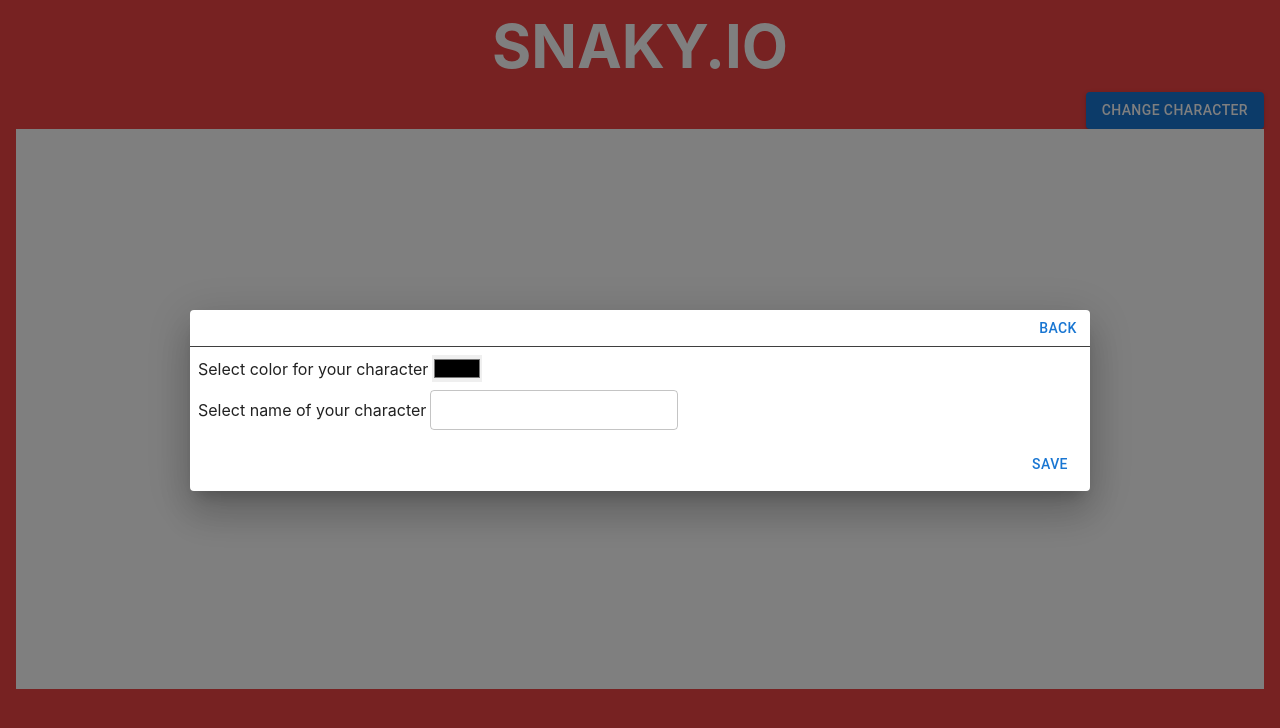
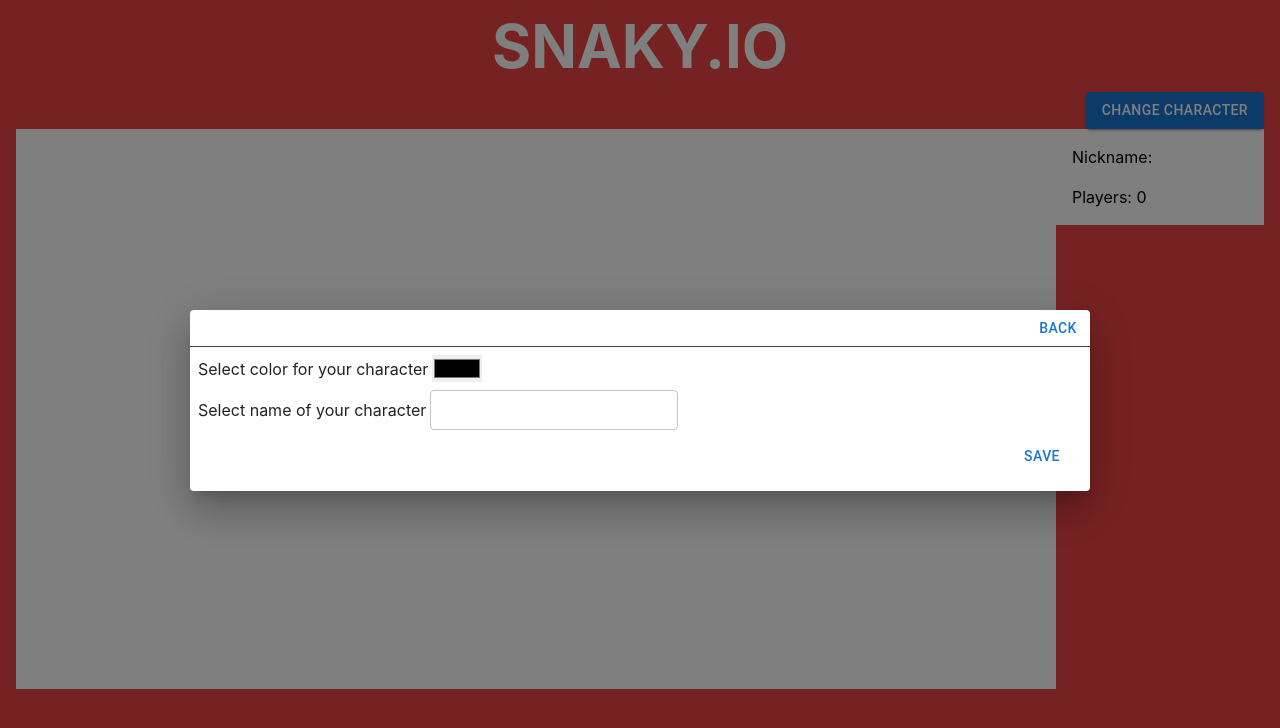
Before and after one commit to thevladisss/catchme, a React (Create React App) app in the folder frontend/: page /playground in a window 1280 px wide. Shown: the top 728 px of the page. Built offline with nearby package versions, Linux system fonts and the light colour scheme; no server answers.

Commit message:
Added WS connection. Added SFC for displaying game statistics. Updated data displayed in DialogSelectCharacter.

```diff
--- a/frontend/src/components/PlayContainer.tsx
+++ b/frontend/src/components/GameContainer.tsx
@@ -6,7 +6,7 @@ type PlayContainerProps = {
   nickname: string;
   color: string;
 }
-export default function PlayContainer(props: PlayContainerProps) {
+export default function GameContainer(props: PlayContainerProps) {
 
 
   const {preventScroll} = useBody()
--- /dev/null
+++ b/frontend/src/components/GameStatistics.tsx
@@ -0,0 +1,22 @@
+import {useState, useEffect} from 'react'
+import {List,ListItem} from "@mui/material";
+
+type GameStatisticsProps = {
+  playersCount: number;
+  nickname: string;
+};
+export default function GameStatistics(props: GameStatisticsProps) {
+
+  return (
+    <div className="bg-white w-full">
+      <List>
+        <ListItem>
+          Nickname: { props.nickname }
+        </ListItem>
+        <ListItem>
+          Players: { props.playersCount }
+        </ListItem>
+      </List>
+    </div>
+  )
+}
--- a/frontend/src/components/dialogs/DialogSelectCharacter.tsx
+++ b/frontend/src/components/dialogs/DialogSelectCharacter.tsx
@@ -2,7 +2,7 @@ import BaseDialog from "../base/BaseDialog";
 import BaseButton from "../base/BaseButton";
 import {IconButton, Color} from "@mui/material"
 import "./DialogSelectCharacter.css";
-import {ChangeEvent, useState} from "react";
+import {ChangeEvent, FormEvent, useState} from "react";
 import BaseInput from "../base/BaseInput";
 
 type DialogSelectCharacterProps = {
@@ -35,6 +35,11 @@ export default function DialogSelectCharacter(props: DialogSelectCharacterProps)
     props.onCharacterSaved(character)
   }
 
+  const handleSubmitForm = (e: FormEvent) => {
+    e.preventDefault()
+    handleSaveCharacter()
+  }
+
   return (
     <BaseDialog className="dialog-select-character" open={props.open} maxWidth="lg">{
       <div>
@@ -42,7 +47,7 @@ export default function DialogSelectCharacter(props: DialogSelectCharacterProps)
           <BaseButton onClick={props.onBack}>Back</BaseButton>
         </div>
         <div className="dialog-select-character-content">
-            <form onSubmit={(e) => e.preventDefault()} className="w-full p-2">
+            <form onSubmit={handleSubmitForm} className="w-full p-2">
               <div className="form-control flex items-center gap-1">
                 <label htmlFor="colorPicker">
                   Select color for your character
@@ -55,12 +60,12 @@ export default function DialogSelectCharacter(props: DialogSelectCharacterProps)
                 </label>
                 <BaseInput size="small" name="nicknameInput" id="nicknameInput" type="text" onChange={handleChangeName} defaultValue={character.nickname} />
               </div>
+              <div className="p-2 dialog-select-character-actions">
+                <BaseButton type="submit" onClick={handleSaveCharacter}>
+                  Save
+                </BaseButton>
+              </div>
             </form>
-        </div>
-        <div className="p-2 dialog-select-character-actions">
-          <BaseButton onClick={handleSaveCharacter}>
-            Save
-          </BaseButton>
         </div>
       </div>
     }</BaseDialog>
--- a/frontend/src/index.tsx
+++ b/frontend/src/index.tsx
@@ -7,10 +7,13 @@ import reportWebVitals from './reportWebVitals';
 const root = ReactDOM.createRoot(
   document.getElementById('root') as HTMLElement
 );
-root.render(
+root.render(( process.env.REACT_STRICT ?
   <React.StrictMode>
     <App />
   </React.StrictMode>
+    :
+    <App />
+  )
 );
 
 // If you want to start measuring performance in your app, pass a function
--- /dev/null
+++ b/frontend/src/service/websocket.ts
@@ -0,0 +1,6 @@
+export const connectWebSocketServer = (): WebSocket => {
+  //TODO: Check typing of process.env
+  const ws = new WebSocket('ws://localhost:7071');
+
+  return ws;
+}
--- a/frontend/src/views/Playground/Playground.tsx
+++ b/frontend/src/views/Playground/Playground.tsx
@@ -1,8 +1,56 @@
 import {useEffect, useReducer, useState} from "react";
 import DialogSelectCharacter from "../../components/dialogs/DialogSelectCharacter";
-import PlayContainer from "../../components/PlayContainer";
+import GameContainer from "../../components/GameContainer";
 import BaseButton from "../../components/base/BaseButton";
+import {connectWebSocketServer} from "../../service/websocket";
+import {Grid2 as Grid, Paper, Box} from "@mui/material";
+import GameStatistics from "../../components/GameStatistics";
+
+const useSockets = () => {
+
+  let ws: WebSocket | null = null;
+
+  const initConnection = () => {
+    ws = connectWebSocketServer()
+
+    return ws;
+  }
+
+  const closeConnection = () => {
+    if (ws) ws.close()
+  }
+
+  return {ws, initConnection, closeConnection}
+}
+
 export default function Playground() {
+
+  const {initConnection, closeConnection} = useSockets();
+
+  const [connectionMetaData, setConnectionMetaData] = useState<{
+    connectionId: string;
+    id: string;
+    color: string;
+    playersCount: number;
+  } | null>(null)
+
+  useEffect(() => {
+    const ws = initConnection()
+
+    ws.onmessage = (event) => {
+     const data = event.data ? JSON.parse(event.data) : null;
+
+     console.log("Got message", data)
+     if (data) {
+       setConnectionMetaData(data)
+     }
+    }
+
+    return () => {
+      closeConnection()
+    }
+  }, [])
+
 
   const [isShowingSelectCharacter, showSelectCharacter] = useState(true)
 
@@ -27,11 +75,26 @@ export default function Playground() {
       </div>
       <div>
         <div className="flex justify-end">
-          <BaseButton onClick={() => {showSelectCharacter(true)}} variant="contained" color="primary">
+          <BaseButton variant={'contained'} onClick={() => {showSelectCharacter(true)}} color="primary">
             Change character
           </BaseButton>
         </div>
-        <PlayContainer nickname={character.nickname} color={character.color}></PlayContainer>
+        <Box>
+          <Grid container columns={12}>
+            <Grid size={10}>
+              <GameContainer
+                nickname={character.nickname}
+                color={character.color}
+              ></GameContainer>
+            </Grid>
+            <Grid size="grow">
+              <GameStatistics
+                nickname={character.nickname}
+                playersCount={connectionMetaData? connectionMetaData.playersCount : 0}
+              ></GameStatistics>
+            </Grid>
+          </Grid>
+        </Box>
       </div>
       <DialogSelectCharacter
         nickname={character.nickname}
```
Also changed, not shown: 3 other files (tests, documents, lock files or other folders).
